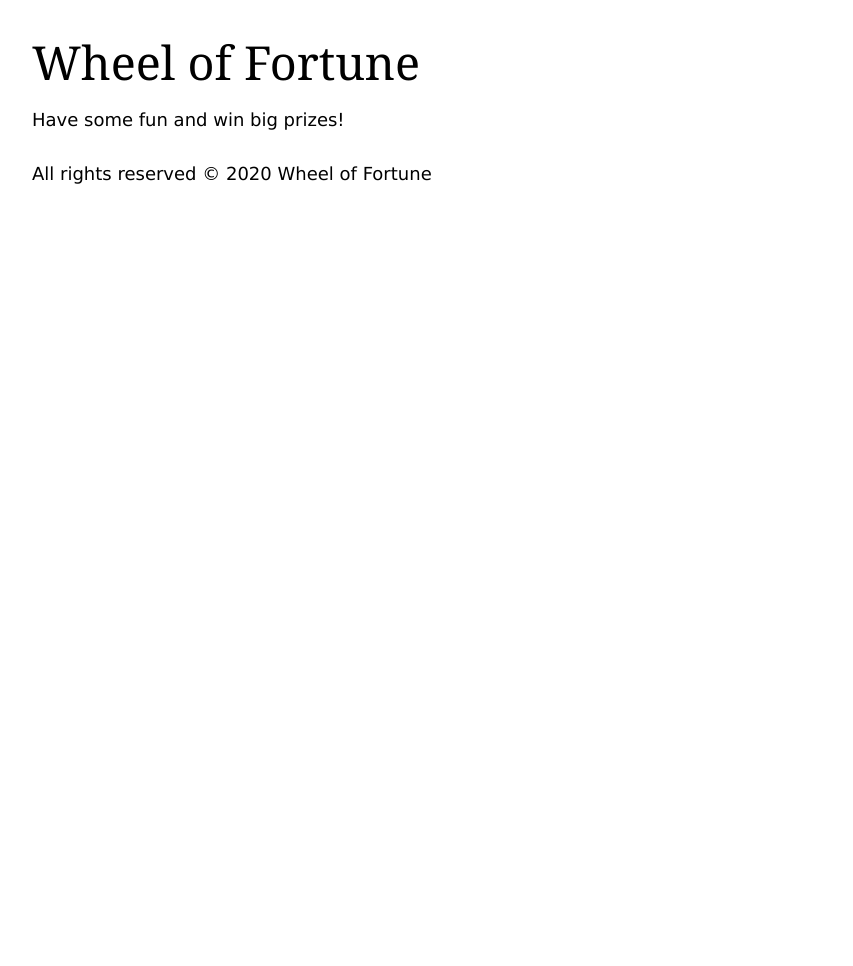
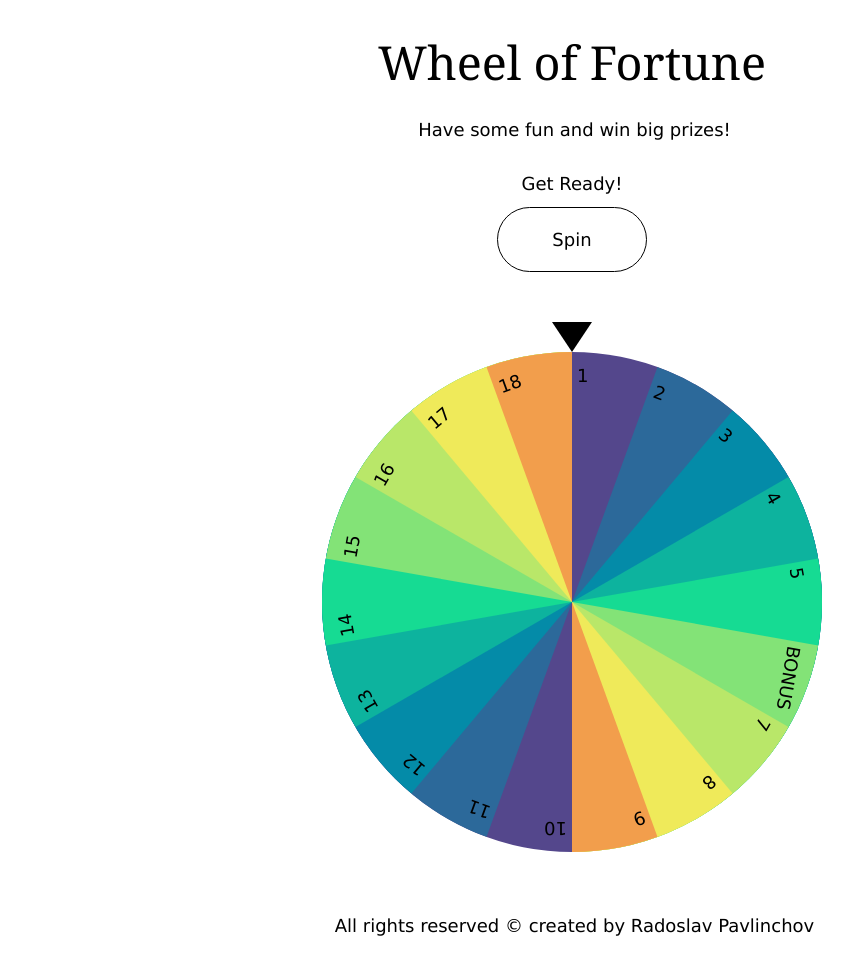
Before and after one commit to RadoslavPavlinchov/wheel-of-fortune, a plain HTML site: page index.html in a window 1280 px wide. Shown: the whole page, without its empty margins (68-921 px from the left). Before the commit the page ends 800 px from the top, so only its background shows below. Drawn offline with Linux system fonts and the light colour scheme.

Commit message:
feat: wheel visuls - completed the main structure of the wheel and arranged the page

```diff
--- a/index.html
+++ b/index.html
@@ -1,11 +1,13 @@
 <!DOCTYPE html>
 <html lang="en">
+
 <head>
     <meta charset="UTF-8">
     <meta name="viewport" content="width=device-width, initial-scale=1.0">
     <link rel="stylesheet" href="site.css">
     <title>Wheel Of Fortune</title>
 </head>
+
 <body>
 
     <div class="site">
@@ -14,21 +16,115 @@
             <section class="site-branding">
                 <h1>Wheel of Fortune</h1>
                 <p>Have some fun and win big prizes!</p>
+                <!-- <div class="status">Stopped</div> -->
             </section>
         </header>
 
         <main class="site-main">
 
+            <section class="info-section">
 
+                <div class="status">Get Ready!</div>
+
+                <button class="spin-btn" onclick="turnBasedLoop()">Spin</button>
+                <div class="triangle"></div>
+
+            </section>
+
+            <section class="wheel-wrapper">
+
+                <div class="semi-wheel-wrapper first-part-wheel">
+
+                    <div class="sector-wrapper semi-circleOne">
+
+                        <div class="sector-one sector">
+                            <p>1</p>
+                        </div>
+                        <div class="sector-two sector">
+                            <p>2</p>
+                        </div>
+                        <div class="sector-three sector">
+                            <p>3</p>
+                        </div>
+                        <div class="sector-four sector">
+                            <p>4</p>
+                        </div>
+                        <div class="sector-five sector">
+                            <p>5</p>
+                        </div>
+                        <div class="sector-six sector">
+                            <p>BONUS</p>
+                        </div>
+                        <div class="sector-seven sector">
+                            <p>7</p>
+                        </div>
+                        <div class="sector-eight sector">
+                            <p>8</p>
+                        </div>
+                        <div class="sector-nine sector">
+                            <p>9</p>
+                        </div>
+                    </div>
+                </div>
+
+                <div class="semi-wheel-wrapper second-part-wheel">
+
+                    <div class="sector-wrapper semi-circleTwo">
+
+                        <div class="sector-ten sector">
+                            <p>10</p>
+                        </div>
+                        <div class="sector-eleven sector">
+                            <p>11</p>
+                        </div>
+                        <div class="sector-twelve sector">
+                            <p>12</p>
+                        </div>
+                        <div class="sector-thirteen sector">
+                            <p>13</p>
+                        </div>
+                        <div class="sector-fourteen sector">
+                            <p>14</p>
+                        </div>
+                        <div class="sector-fifteen sector">
+                            <p>15</p>
+                        </div>
+                        <div class="sector-sixteen sector">
+                            <p>16</p>
+                        </div>
+                        <div class="sector-seventeen sector">
+                            <p>17</p>
+                        </div>
+                        <div class="sector-eighteen sector">
+                            <p>18</p>
+                        </div>
+                    </div>
+
+                </div>
+
+            </section>
 
         </main>
 
+        <aside class="site-info">
+
+            <!-- <section class="info-section">
+
+                <div class="status">Stopped</div>
+                <button onclick="turnBasedLoop()">Spin</button>
+                <div class="triangle"></div>
+
+            </section> -->
+
+        </aside>
+
         <footer class="site-footer">
-            <p>All rights reserved &copy; 2020 Wheel of Fortune</p>
+            <p>All rights reserved &copy; created by Radoslav Pavlinchov</p>
         </footer>
 
     </div>
 
     <script src="index.js"></script>
 </body>
+
 </html>
--- a/layout.css
+++ b/layout.css
@@ -2,3 +2,55 @@ body {
     max-width: 60em;
     margin: 0 auto;
 }
+
+.wheel-wrapper {
+    width: 500px;
+    height: 500px;
+    position: relative;
+    margin: 0 auto 50px auto;
+}
+
+
+.semi-wheel-wrapper {
+    width: 250px;
+    height: 500px;
+    overflow: hidden;
+    position: relative;
+}
+
+
+.first-part-wheel {
+    float: right;
+
+}
+
+.second-part-wheel {
+    float: left;
+}
+
+
+.sector-wrapper {
+    width: 500px;
+    height: 500px;
+    border-radius: 50%;
+    overflow: hidden;
+    position: relative;
+}
+
+.semi-circleOne {
+    margin-left: -250px;
+}
+
+.semi-circleTwo {
+    margin-left: 0px;
+}
+
+.sector {
+    width: 250px;
+    height: 250px;
+    position: absolute;
+    margin-left: 250px;
+    margin-top: 0px;
+    transform-origin: 0% 100%;
+    -webkit-transform-origin: 0% 100%;
+}
--- a/site.css
+++ b/site.css
@@ -1,3 +1,4 @@
 @import url('reset.css');
 @import url('typography.css');
 @import url('layout.css');
+@import url('wheel.css');
--- /dev/null
+++ b/wheel.css
@@ -0,0 +1,180 @@
+.site-header {
+    text-align: center;
+}
+
+.site-footer {
+    text-align: center;
+}
+
+
+
+.info-section {
+    width: 100%;
+    text-align: center;
+}
+
+div p {
+    padding-top: 10px;
+    padding-left: 5px;
+}
+
+.spin-btn {
+    display: inline-block;
+    color: #000;
+    background-color: #fff;
+    border-radius: 2rem;
+    border: 1px solid #000;
+    padding: 1rem 3rem;
+}
+
+
+
+.status {
+    padding-bottom: 10px;
+}
+
+
+
+.triangle {
+    width: 0px;
+    height: 0px;
+
+    border-left: 20px solid transparent;
+    border-right: 20px solid transparent;
+    border-top: 30px solid #000;
+
+    margin-left: auto;
+    margin-right: auto;
+    margin-top: 50px;
+}
+
+
+/* All sectors */
+
+.sector-one {
+    background-color: #54478c;
+    z-index: 10;
+    transform: rotate(0deg);
+    -webkit-transform: rotate(0deg);
+}
+
+.sector-two {
+    background-color: #2c699a;
+    z-index: 20;
+    transform: rotate(20deg);
+    -webkit-transform: rotate(20deg);
+}
+
+.sector-three{
+    background-color: #048ba8;
+    z-index: 30;
+    transform: rotate(40deg);
+    -webkit-transform: rotate(40deg);
+}
+
+.sector-four{
+    background-color: #0db39e;
+    z-index: 40;
+    transform: rotate(60deg);
+    -webkit-transform: rotate(60deg);
+}
+
+.sector-five{
+    background-color: #16db93;
+    z-index: 50;
+    transform: rotate(80deg);
+    -webkit-transform: rotate(80deg);
+}
+
+.sector-six{
+    background-color: #83e377;
+    z-index: 60;
+    transform: rotate(100deg);
+    -webkit-transform: rotate(100deg);
+}
+
+.sector-seven{
+    background-color: #b9e769;
+    z-index: 70;
+    transform: rotate(120deg);
+    -webkit-transform: rotate(120deg);
+}
+
+.sector-eight{
+    background-color: #efea5a;
+    z-index: 80;
+    transform: rotate(140deg);
+    -webkit-transform: rotate(140deg);
+}
+
+
+.sector-nine{
+    background-color: #f29e4c;
+    z-index: 90;
+    transform: rotate(160deg);
+    -webkit-transform: rotate(160deg);
+}
+
+
+.sector-ten {
+    background-color: #54478c;
+    z-index: 10;
+    transform: rotate(180deg);
+    -webkit-transform: rotate(180deg);
+}
+
+.sector-eleven {
+    background-color: #2c699a;
+    z-index: 20;
+    transform: rotate(200deg);
+    -webkit-transform: rotate(200deg);
+}
+
+.sector-twelve {
+    background-color: #048ba8;
+    z-index: 30;
+    transform: rotate(220deg);
+    -webkit-transform: rotate(220deg);
+}
+
+.sector-thirteen {
+    background-color: #0db39e;
+    z-index: 40;
+    transform: rotate(240deg);
+    -webkit-transform: rotate(240deg);
+}
+
+.sector-fourteen {
+    background-color: #16db93;
+    z-index: 50;
+    transform: rotate(260deg);
+    -webkit-transform: rotate(260deg);
+}
+
+.sector-fifteen {
+    background-color: #83e377;
+    z-index: 60;
+    transform: rotate(280deg);
+    -webkit-transform: rotate(280deg);
+}
+
+.sector-sixteen {
+    background-color: #b9e769;
+    z-index: 70;
+    transform: rotate(300deg);
+    -webkit-transform: rotate(300deg);
+}
+
+.sector-seventeen {
+    background-color: #efea5a;
+    z-index: 80;
+    transform: rotate(320deg);
+    -webkit-transform: rotate(320deg);
+}
+
+.sector-eighteen {
+    background-color: #f29e4c;
+    z-index: 90;
+    transform: rotate(340deg);
+    -webkit-transform: rotate(340deg);
+}
```
